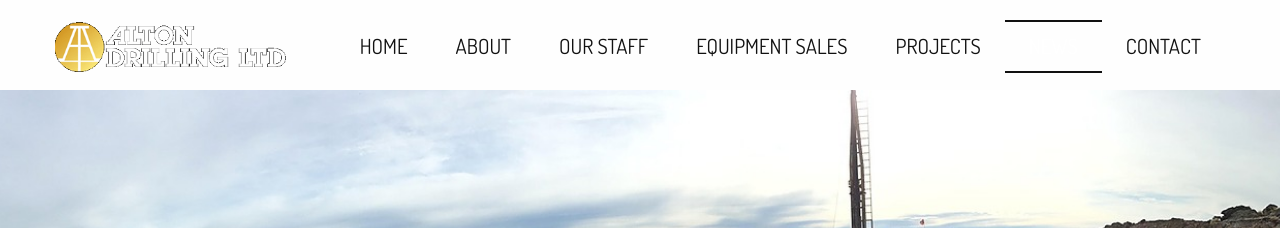
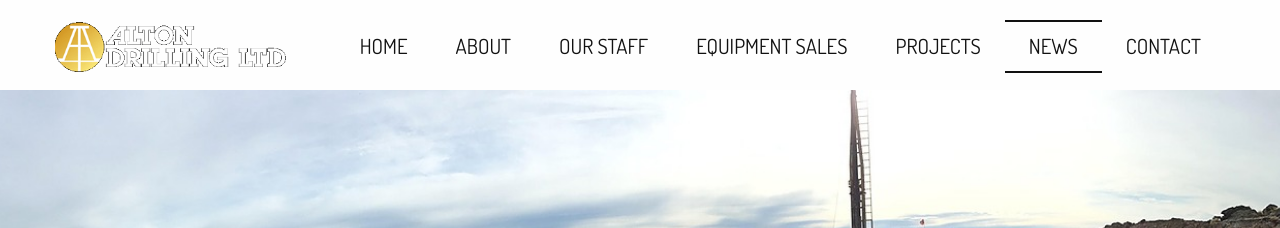
Before and after one commit to viv-b/footprints-preschool, a Jekyll site: the page built from blog/index.html, in a window 1280 px wide. Shown: the top 228 px of the page. Built offline with Jekyll 4.4.1, drawn with Linux system fonts in a browser that asks for light colours; nearby versions of some CDN libraries; the list of posts is cut into pages by our own code.

Commit message:
Updated 'css/navigation.css' via CloudCannon

```diff
--- a/css/navigation.css
+++ b/css/navigation.css
@@ -52,14 +52,14 @@
     border-bottom: solid 2px #111;
 }
 .off-canvas .menu li.active > a {
-    color: #fff;
+    color: #111;
     background: transparent;
 }
 .off-canvas .menu li:hover > a {
-    color: #fff;
+    color: #111;
 }
 .off-canvas .menu li.active:hover > a {
-    color: #fff;
+    color: #111;
 }
 .off-canvas .close-button {
     z-index: 1000;
@@ -134,7 +134,7 @@
         border-bottom: solid 2px #111;
     }
     .navigation-wrapper li.active > a {
-        color: #fff;
+        color: #111;
         background: transparent;
     }
     .navigation-wrapper li:hover > a {
```
